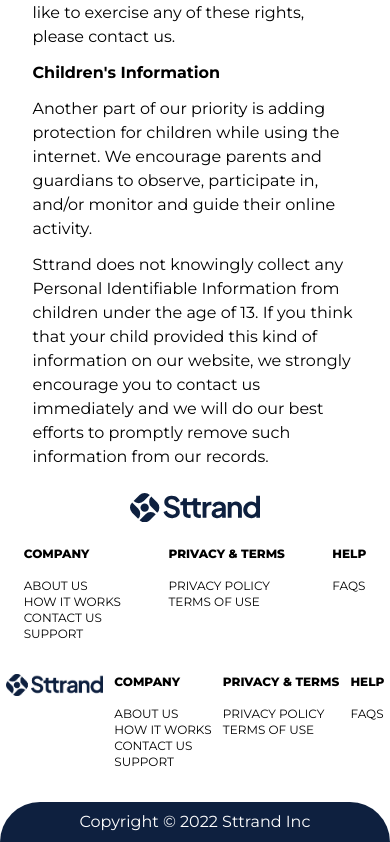
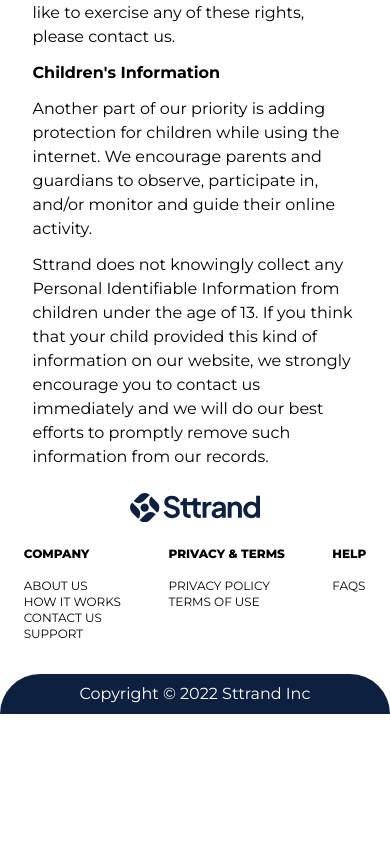
Before and after one commit to aapetsi/sttrand-website, a Next.js app: page /privacy_policy in a window 390 px wide. Shown: the part 4978-5820 px from the top of the page. After the commit the page ends 5692 px from the top, so only its background shows below. Built offline with nearby package versions, Linux system fonts and the light colour scheme.

Commit message:
feat: add second round image on mobile

```diff
--- a/components/Footer.js
+++ b/components/Footer.js
@@ -44,44 +44,6 @@ const Footer = () => {
         </div>
       </div>
 
-      {/* desktop view */}
-      <div className='flex mb-8 justify-around md:w-1/2 md:mx-auto'>
-        <div className='mb-6 basis-1/4'>
-          <Image src={sttrandLogo} alt='strand logo' />
-        </div>
-        <div className='flex flex-col'>
-          <h1 className='mb-4 text-xs font-black'>COMPANY</h1>
-          <Link href='/about'>
-            <a className='text-xs'>ABOUT US</a>
-          </Link>
-          <Link href='/how_it_works'>
-            <a className='text-xs'>HOW IT WORKS</a>
-          </Link>
-          <Link href='/contact_us'>
-            <a className='text-xs'>CONTACT US</a>
-          </Link>
-          <Link href='/support'>
-            <a className='text-xs'>SUPPORT</a>
-          </Link>
-        </div>
-
-        <div className='flex flex-col'>
-          <h1 className='mb-4 text-xs font-black'>PRIVACY & TERMS</h1>
-          <Link href='/privacy_policy'>
-            <a className='text-xs'>PRIVACY POLICY</a>
-          </Link>
-          <Link href='/terms'>
-            <a className='text-xs'>TERMS OF USE</a>
-          </Link>
-        </div>
-
-        <div className='flex flex-col'>
-          <h1 className='mb-4 text-xs font-black'>HELP</h1>
-          <Link href='/faqs'>
-            <a className='text-xs'>FAQS</a>
-          </Link>
-        </div>
-      </div>
       <div className='flex justify-center text-white h-10 bg-deep-blue rounded-t-full items-center'>
         <p>Copyright &copy; {new Date().getFullYear()} Sttrand Inc</p>
       </div>
--- a/pages/index.jsx
+++ b/pages/index.jsx
@@ -39,6 +39,7 @@ export default function Home() {
       <div className='mb-12'>
         <div className='bg-deep-blue rounded-full w-8 h-8 absolute top-[55%] ml-5'></div>
         <div className='bg-deep-blue ml-5 rounded-full w-[350px] h-[350px] absolute top-[60%]'></div>
+        <div className='bg-deep-blue ml-[89%] rounded-full w-8 h-8 absolute top-[90%]'></div>
         <div className='text-center'>
           <Image src={homeImage} alt='sttrand app home page' />
         </div>
```
